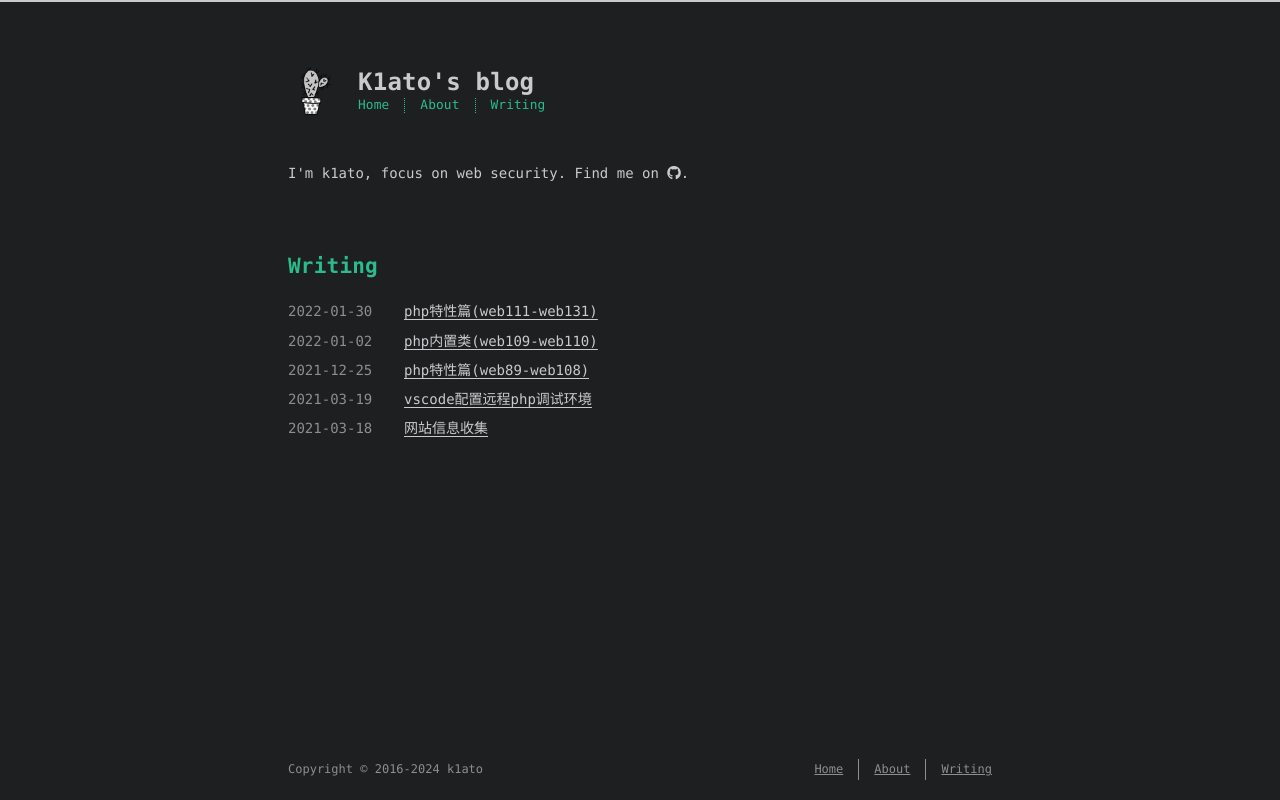
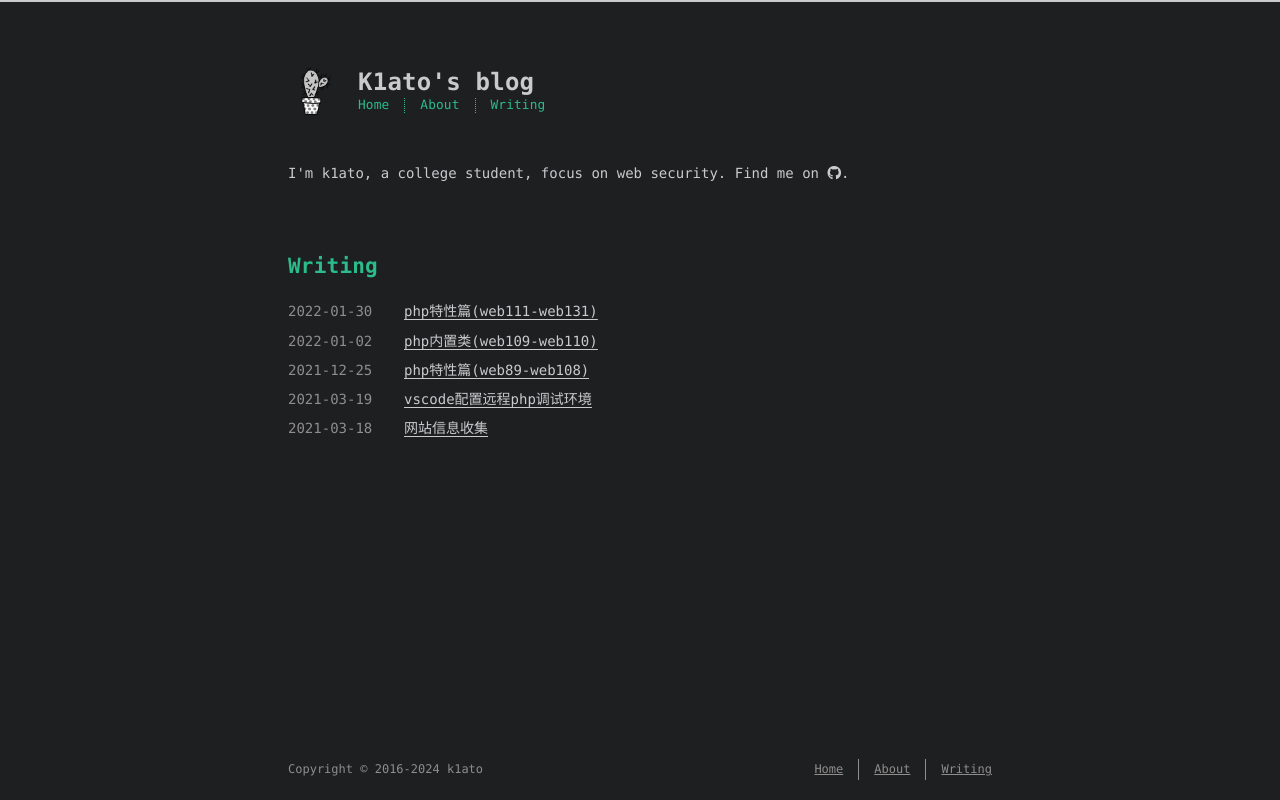
Before and after one commit to k1ato/k1ato.github.io, a plain HTML site: page index.html in a window 1280 px wide. Drawn offline with nearby package versions, Linux system fonts and the light colour scheme; a web font is replaced by a local one.

Commit message:
Site updated: 2024-02-19 19:53:28

```diff
--- a/index.html
+++ b/index.html
@@ -89,7 +89,7 @@
 
 
     <p>
-      I&#39;m k1ato, focus on web security. Find me on
+      I&#39;m k1ato, a college student, focus on web security. Find me on
 
 
 
```
